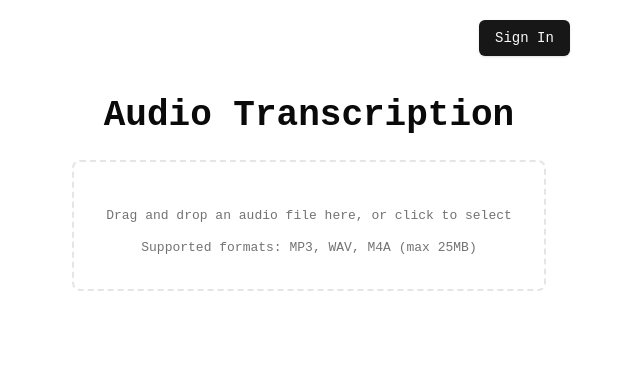
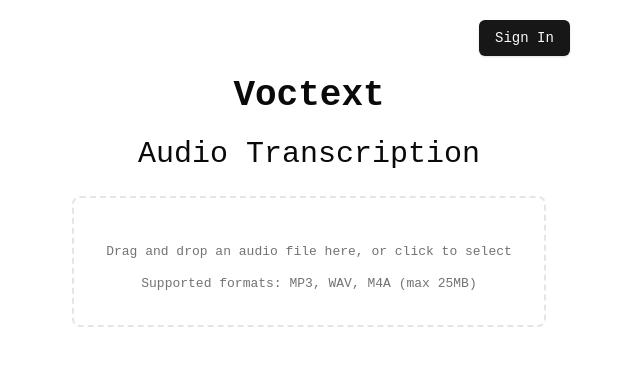
Before and after one commit to A5KET/voctext, a Next.js app: page / in a window 1280 px wide. Shown: the top 366 px of the page, without its empty margins (331-971 px from the left). Built offline with nearby package versions, Linux system fonts and the light colour scheme; no server answers.

Commit message:
Added subheading

```diff
--- a/src/app/page.tsx
+++ b/src/app/page.tsx
@@ -35,7 +35,7 @@
         <>
             <Head />
             <div className="flex justify-center">
-                <div className="min-h-screen p-5">
+                <div className="p-5">
                     <header className="flex justify-center flex-col">
                         <nav className="flex flex-1 justify-end">
                             <SignedOut>
@@ -55,9 +55,10 @@
                                 </UserButton>
                             </SignedIn>
                         </nav>
-                        <h1 className="text-4xl font-bold pt-10 mx-auto">Audio Transcription</h1>
+                        <h1 className="text-4xl font-bold p-5 mx-auto">Voctext</h1>
+                        <h2 className="text-3xl mx-auto">Audio Transcription</h2>
                     </header>
-                    <main className="flex flex-col items-center min-h-screen">
+                    <main className="flex flex-col items-center">
                         <div>
                             <AudioUpload onFileUploadAction={onAudioFileUpload} />
                             {transcription ? <TranscriptionViewer transcription={transcription} /> : null}
```
